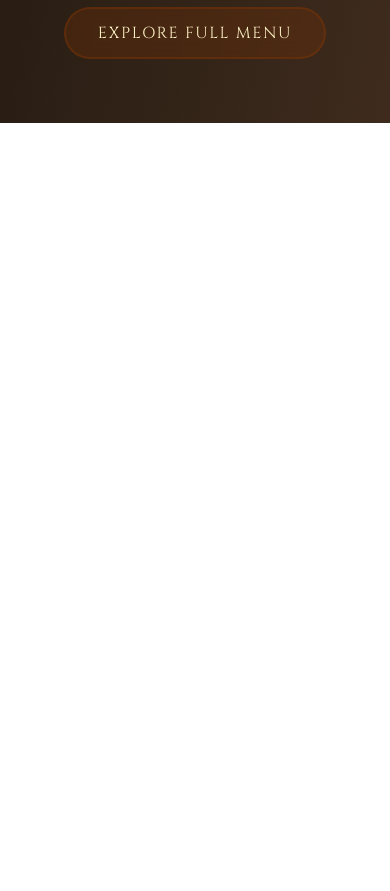
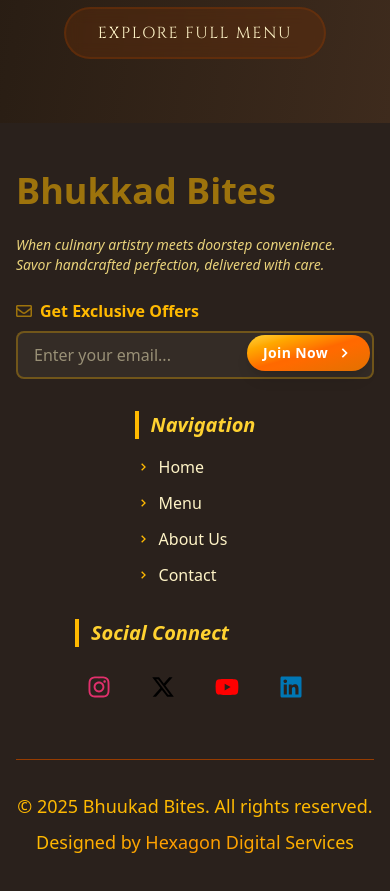
Before and after one commit to Divesh7238/Food_Delivery_app, a React (Vite) app in the folder frontend/: page / in a window 390 px wide. Shown: the part 6940-7831 px from the top of the page. Before the commit the page ends 7063 px from the top, so only its background shows below. Built offline with nearby package versions, Linux system fonts and the light colour scheme.

Commit message:
Added Footer

```diff
--- a/frontend/src/assets/dummydata.js
+++ b/frontend/src/assets/dummydata.js
@@ -1,9 +1,10 @@
 import { FaShippingFast, FaLeaf, FaHeart } from 'react-icons/fa';
 import { FaBolt, FaRegClock, FaCalendarCheck, FaFire } from 'react-icons/fa';
-import { FaFacebook, FaInstagram, FaXTwitter, FaYoutube } from 'react-icons/fa6';
+import { FaInstagram, FaXTwitter, FaYoutube, FaLinkedin } from 'react-icons/fa6';
 import { FiUser, FiSmartphone, FiMail, FiHome } from 'react-icons/fi';
 import { FaUtensils } from 'react-icons/fa';
 import { GiChefToque, GiFoodTruck } from 'react-icons/gi';
+
 import IA1 from './IA1.png';
 import IA2 from './IA2.png';
 import IA3 from './IA3.png';
@@ -33,7 +34,7 @@ export const features = [
         id: 1,
         title: "Instant Delivery",
         text: "30-minute delivery guarantee in metro areas",
-        icon: FaShippingFast, // store the component reference
+        icon: FaShippingFast,
         img: IA1,
     },
     {
@@ -89,7 +90,6 @@ export const teamMembers = [
         social: {
             twitter: "https://x.com/?lang=en",
             instagram: "https://www.instagram.com/",
-            facebook: "https://www.facebook.com/",
             linkedin: "https://www.linkedin.com/",
         },
     },
@@ -102,7 +102,6 @@ export const teamMembers = [
         social: {
             twitter: "https://x.com/?lang=en",
             instagram: "https://www.instagram.com/",
-            facebook: "https://www.facebook.com/",
             linkedin: "https://www.linkedin.com/",
         },
     },
@@ -115,7 +114,6 @@ export const teamMembers = [
         social: {
             twitter: "https://x.com/?lang=en",
             instagram: "https://www.instagram.com/",
-            facebook: "https://www.facebook.com/",
             linkedin: "https://www.linkedin.com/",
         },
     },
@@ -141,6 +139,7 @@ export const cardData = [
     { id: 3, title: 'Desi Chowmein', rating: 4.2, hearts: 85, description: 'Spicy Asian noodles with a local twist', image: DesiChowmein, price: '₹60' },
     { id: 4, title: 'Chicken Chargha', rating: 4.8, hearts: 285, description: 'Crispy golden fried whole chicken', image: ChickenChargha, special: true, price: '₹200' },
 ];
+
 export const additionalData = [
     { id: 5, title: 'Paneer Tikka', rating: 4.8, hearts: 210, description: 'Cottage cheese marinated in spices', image: PaneerTikka, popular: true, price: '₹220' },
     { id: 6, title: 'Masala Dosa', rating: 4.5, hearts: 165, description: 'Crispy rice crepe with potato filling', image: MasalaDosa, price: '₹180' },
@@ -148,12 +147,32 @@ export const additionalData = [
     { id: 8, title: 'Gulab Jamun', rating: 4.9, hearts: 275, description: 'Golden dumplings in rose syrup', image: GulabJamun, special: true, price: '₹30' },
 ];
 
-// FOOTER
+// ✅ UPDATED FOOTER SOCIAL ICONS
 export const socialIcons = [
-    { icon: FaFacebook, link: 'https://www.facebook.com/share/1DjbwhdR4z/', color: '#3b5998', label: 'Facebook' },
-    { icon: FaInstagram, link: 'https://www.instagram.com/hexagondigitalservices?igsh=MW1nanQ2eXIycnRkZQ==', color: '#E1306C', label: 'Instagram' },
-    { icon: FaXTwitter, link: 'https://x.com/HexagonDService?t=Vv5ReZAIbXONqkq_O0ksWQ&s=09', color: '#000', label: 'X' },
-    { icon: FaYoutube, link: 'https://youtube.com/@hexagondigitalservices?si=UnBt0AHI-ChN5Mze', color: '#FF0000', label: 'Youtube' },
+    {
+        icon: FaInstagram,
+        link: 'https://www.instagram.com/divesh.raghuvanshii/',
+        color: '#E1306C',
+        label: 'Instagram',
+    },
+    {
+        icon: FaXTwitter,
+        link: 'https://x.com/HexagonDService?t=Vv5ReZAIbXONqkq_O0ksWQ&s=09',
+        color: '#000000',
+        label: 'X',
+    },
+    {
+        icon: FaYoutube,
+        link: 'https://youtube.com/@hexagondigitalservices?si=UnBt0AHI-ChN5Mze',
+        color: '#FF0000',
+        label: 'Youtube',
+    },
+    {
+        icon: FaLinkedin,
+        link: 'https://www.linkedin.com/in/divesh-singh-a29b4a323/',
+        color: '#0077B5',
+        label: 'LinkedIn',
+    },
 ];
 
 // LOGIN
--- a/frontend/src/components/Footer/Footer.jsx
+++ b/frontend/src/components/Footer/Footer.jsx
@@ -1,9 +1,132 @@
-import React from 'react'
+import React, { useState } from 'react';
+import { FaRegEnvelope } from 'react-icons/fa';
+import { BiChevronRight } from 'react-icons/bi';
+import { socialIcons } from '../../assets/dummydata';
+
+const navItems = [
+  { name: 'Home', link: '/' },
+  { name: 'Menu', link: '/menu' },
+  { name: 'About Us', link: '/about' },
+  { name: 'Contact', link: '/contact' },
+];
 
 const Footer = () => {
+  const [email, setEmail] = useState('');
+
+  const handleSubmit = (e) => {
+    e.preventDefault();
+    alert(`Thanks for subscribing! We'll send updates to ${email}`);
+    setEmail('');
+  };
+
   return (
-    <div>Footer</div>
-  )
-}
+    <footer className='bg-[#2A211C] text-amber-100 py-12 px-4 sm:px-6 lg:px-8 relative overflow-hidden'>
+      <div className='max-w-7xl mx-auto relative z-10'>
+        <div className='grid grid-cols-1 sm:grid-cols-2 md:grid-cols-3 gap-8 mb-12'>
+          {/* LEFT COLUMN */}
+          <div className='space-y-6'>
+            <h2 className='text-4xl sm:text-5xl md:text-5xl font-bold font-sacramento text-amber-400 animate-pulse'>
+              Bhukkad Bites
+            </h2>
+            <p className='text-amber-200/90 text-sm font-sacramento italic'>
+              When culinary artistry meets doorstep convenience. <br />
+              Savor handcrafted perfection, delivered with care.
+            </p>
+            <form onSubmit={handleSubmit} className='relative mt-4 group'>
+              <div className='flex items-center gap-2 mb-2'>
+                <FaRegEnvelope className='text-amber-400 animate-pulse' />
+                <span className='font-bold text-amber-400'>
+                  Get Exclusive Offers
+                </span>
+              </div>
+              <div className='relative'>
+                <input
+                  type='email'
+                  placeholder='Enter your email...'
+                  value={email}
+                  onChange={(e) => setEmail(e.target.value)}
+                  className='w-full px-4 py-2.5 rounded-lg bg-amber-50/5 border-2 border-amber-400/30 focus:outline-none focus:border-amber-400 focus:ring-4 focus:ring-amber-400/20 transition-all duration-300'
+                  required
+                />
+                <button
+                  type='submit'
+                  className='absolute right-1 top-1 bg-gradient-to-br from-amber-300 via-orange-500 to-amber-600 text-white px-4 py-2 rounded-full flex items-center gap-1.5 shadow-lg hover:shadow-amber-400/30 overflow-hidden transition-all'
+                >
+                  <span className='font-bold text-sm tracking-wide transition-transform duration-300 group-hover:-translate-x-1'>
+                    Join Now
+                  </span>
+                  <BiChevronRight className='text-xl transition-transform duration-300 group-hover:animate-spin flex-shrink-0' />
+                </button>
+              </div>
+            </form>
+          </div>
 
-export default Footer
+          {/* MIDDLE COLUMN */}
+          <div className='flex justify-center'>
+            <div className='space-y-4'>
+              <h3 className='text-xl font-semibold mb-4 border-l-4 border-amber-400 pl-3 font-merriweather italic text-amber-300'>
+                Navigation
+              </h3>
+              <ul className='space-y-3'>
+                {navItems.map((item) => (
+                  <li key={item.name}>
+                    <a
+                      href={item.link}
+                      className='flex items-center hover:text-amber-400 transition-all group font-lora hover:pl-2'
+                    >
+                      <BiChevronRight className='mr-2 text-amber-400 group-hover:animate-bounce' />
+                      <span className='hover:italic'>{item.name}</span>
+                    </a>
+                  </li>
+                ))}
+              </ul>
+            </div>
+          </div>
+
+          {/* RIGHT COLUMN - SOCIAL CONNECT */}
+          <div className='flex justify-center md:justify-end'>
+            <div className='space-y-4'>
+              <h3 className='text-xl font-semibold mb-4 border-l-4 border-amber-400 pl-3 font-merriweather italic text-amber-300'>
+                Social Connect
+              </h3>
+              <div className='flex space-x-4'>
+                {socialIcons.map(({ icon: Icon, link, color, label }, idx) => (
+                  <a
+                    target='_blank'
+                    href={link}
+                    key={idx}
+                    className='text-2xl border-amber-400/10 p-3 rounded-full hover:bg-amber-400/20 hover:scale-110 transition-all duration-300 relative group'
+                    style={{ color }}
+                  >
+                    <Icon className='hover:scale-125 transition-transform' />
+                    <span className='absolute -bottom-8 left-1/2 -translate-x-1/2 bg-amber-400 text-black px-2 py-1 rounded text-xs font-bold opacity-0 group-hover:opacity-100 transition-opacity'>
+                      {label}
+                    </span>
+                  </a>
+                ))}
+              </div>
+            </div>
+          </div>
+        </div>
+
+        {/* BOTTOM SECTION */}
+        <div className='border-t border-amber-800 pt-8 mt-8 text-center'>
+          <p className='text-amber-400 text-lg mb-2 font-playfair'>
+            &copy; 2025 Bhuukad Bites. All rights reserved.
+          </p>
+          <div className='group inline-block'>
+            <a
+              href='https://hexagondigitalservices.com'
+              target='_blank'
+              className='text-lg font-sacramento bg-gradient-to-r from-amber-400 via-amber-500 to-amber-400 bg-clip-text text-transparent hover:text-purple-300 transition-all duration-500'
+            >
+              Designed by Hexagon Digital Services
+            </a>
+          </div>
+        </div>
+      </div>
+    </footer>
+  );
+};
+
+export default Footer;
--- a/frontend/src/pages/AboutPage/AboutPage.jsx
+++ b/frontend/src/pages/AboutPage/AboutPage.jsx
@@ -1,11 +1,14 @@
 import React from 'react'
 import Navbar from '../../components/Navbar/Navbar'
+import Footer from '../../components/Footer/Footer'
 
 
 const AboutPage = () => {
   return (
     <>
     <Navbar />
+    <Footer />
+
     </>
   )
 }
--- a/frontend/src/pages/Cart/Cart.jsx
+++ b/frontend/src/pages/Cart/Cart.jsx
@@ -1,10 +1,13 @@
 import React from 'react'
 import Navbar from '../../components/Navbar/Navbar'
+import Footer from '../../components/Footer/Footer'
 
 const Cart = () => {
   return (
      <>
     <Navbar />
+
+    <Footer />
     </>
   )
 }
--- a/frontend/src/pages/ContactPage/ContactPage.jsx
+++ b/frontend/src/pages/ContactPage/ContactPage.jsx
@@ -1,10 +1,14 @@
 import React from 'react'
 import Navbar from '../../components/Navbar/Navbar.jsx'
+import Footer from '../../components/Footer/Footer.jsx'
 
 const ContactPage = () => {
   return (
      <>
     <Navbar />
+
+    <Footer />
+
     </>
   )
 }
--- a/frontend/src/pages/Home/Home.jsx
+++ b/frontend/src/pages/Home/Home.jsx
@@ -4,6 +4,7 @@ import Banner from '../../components/Banner/Banner';
 import SpecialOffer from '../../components/SpecialOffer/SpecialOffer';
 import AboutHome from '../../components/AboutHome/AboutHome';
 import OurHomeMenu from '../../components/OurHomeMenu/OurHomeMenu';
+import Footer from '../../components/Footer/Footer';
 
 const Home = () => {
   return (
@@ -13,6 +14,8 @@ const Home = () => {
       <SpecialOffer />
       <AboutHome />
       <OurHomeMenu />
+      <Footer />
+
     </>
   );
 };
--- a/frontend/src/pages/Menu/Menu.jsx
+++ b/frontend/src/pages/Menu/Menu.jsx
@@ -1,10 +1,12 @@
 import React from 'react'
 import Navbar from '../../components/Navbar/Navbar'
+import Footer from '../../components/Footer/Footer'
 
 const Menu = () => {
   return (
      <>
     <Navbar />
+    <Footer />
     </>
   )
 }
```
